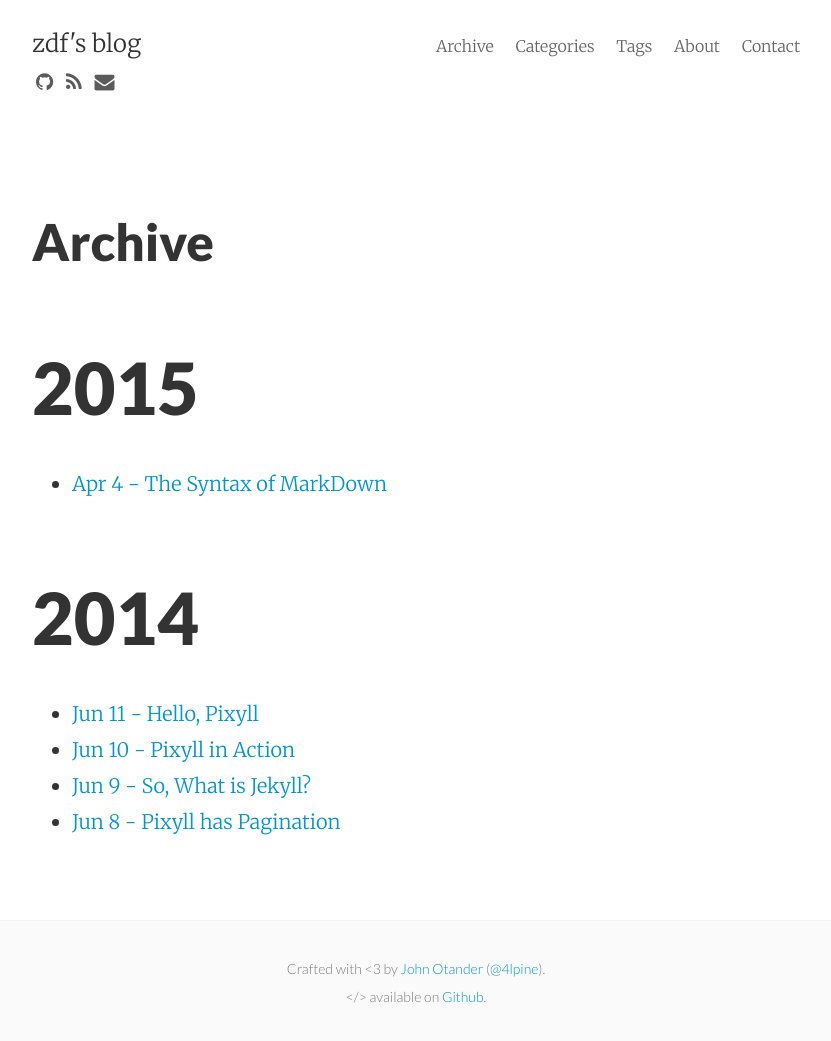
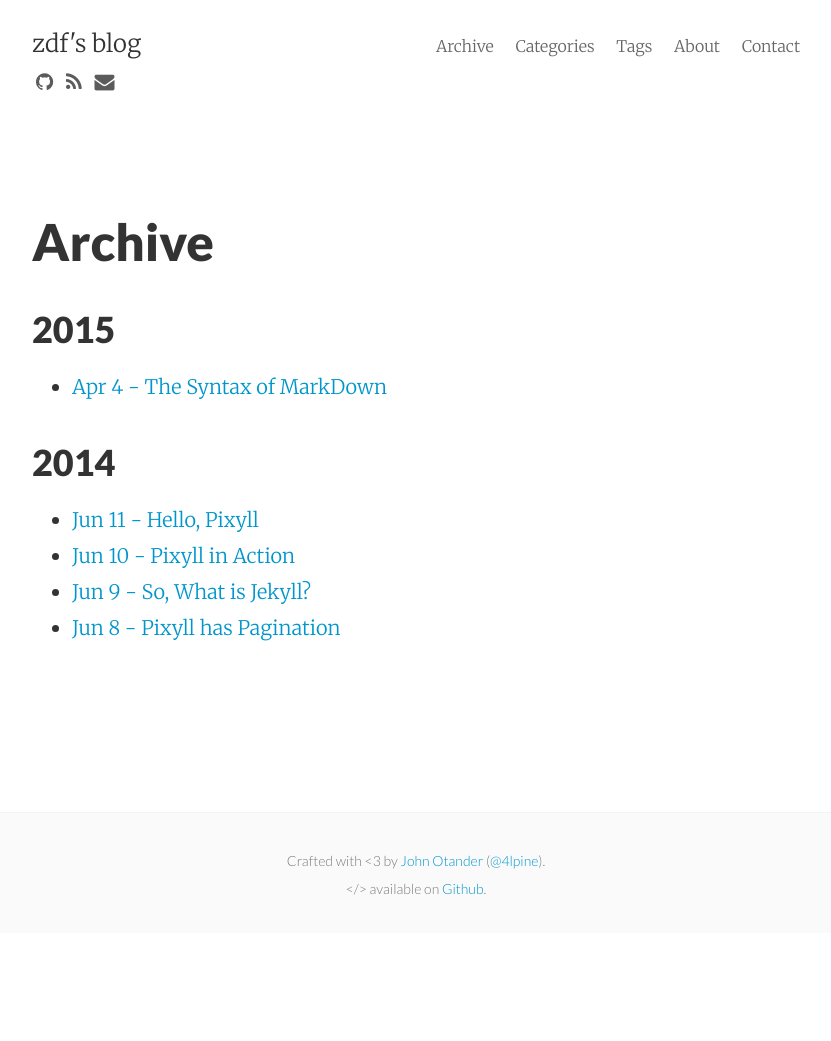
Before and after one commit to zdf1230/zdf1230.github.io, a Jekyll site: the page built from archive.html, in a window 1280 px wide. Shown: the whole page, without its empty margins (224-1055 px from the left). Built offline with Jekyll 4.4.1, drawn with Linux system fonts in a browser that asks for light colours; nearby versions of some CDN libraries; Markdown is read by kramdown in place of the engine named in the settings; after the commit the page ends 933 px from its top, so only the background shows below that.

Commit message:
UpdateArchive

```diff
--- a/archive.html
+++ b/archive.html
@@ -9,14 +9,14 @@ no_duoshuo: true
 <div>
 {%for post in site.posts %}
     {% unless post.next %}
-        <h1>{{ post.date | date: '%Y' }}</h1>
+        <h3>{{ post.date | date: '%Y' }}</h3>
         <ul>
     {% else %}
         {% capture year %}{{ post.date | date: '%Y' }}{% endcapture %}
         {% capture nyear %}{{ post.next.date | date: '%Y' }}{% endcapture %}
         {% if year != nyear %}
             </ul>
-            <h1>{{ post.date | date: '%Y' }}</h1>
+            <h3>{{ post.date | date: '%Y' }}</h3>
             <ul>
         {% endif %}
     {% endunless %}
```
